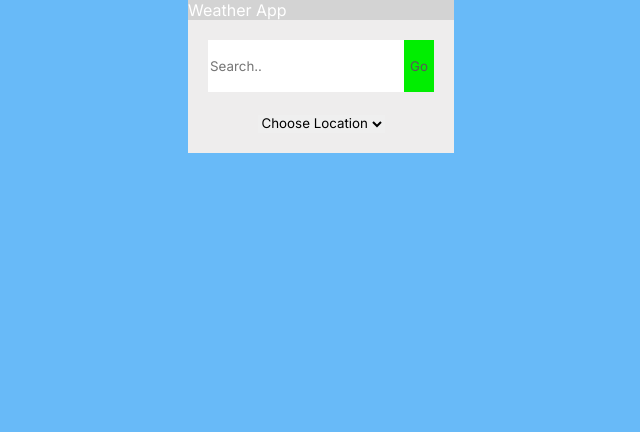
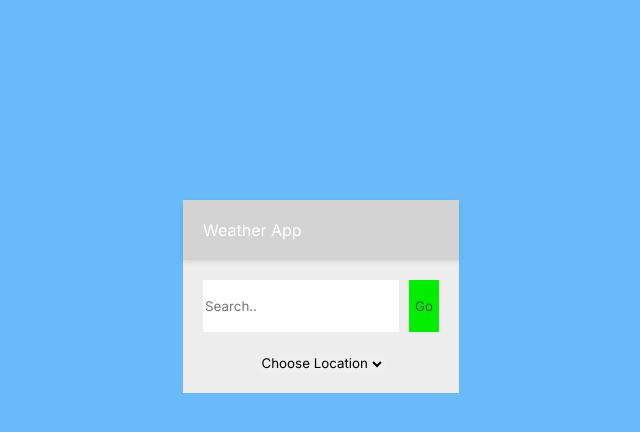
Before and after one commit to joshuaayoka/weather-app, a React (Vite) app: page / in a window 1280 px wide. Shown: the top 432 px of the page, without its empty margins (319-959 px from the left). Built offline with nearby package versions, Linux system fonts and the light colour scheme.

Commit message:
changes to styling and package.json

```diff
--- a/package.json
+++ b/package.json
@@ -4,6 +4,8 @@
   "version": "0.0.0",
   "type": "module",
   "scripts": {
+    "predeploy": "npm run build",
+    "deploy": "gh-pages -d build",
     "dev": "vite",
     "build": "vite build",
     "lint": "eslint . --ext js,jsx --report-unused-disable-directives --max-warnings 0",
@@ -22,6 +24,7 @@
     "eslint-plugin-react": "^7.33.2",
     "eslint-plugin-react-hooks": "^4.6.0",
     "eslint-plugin-react-refresh": "^0.4.5",
+    "gh-pages": "^6.1.1",
     "vite": "^5.0.8"
   }
 }
--- a/src/App.jsx
+++ b/src/App.jsx
@@ -83,7 +83,7 @@ export default function App() {
     console.log(locations)
 
     return (
-        <>
+        <div className="app">
             <header className="header">
                 Weather App
             </header>
@@ -127,6 +127,6 @@ export default function App() {
                 }
 
             </main>
-        </>
+        </div>
     )
 }
--- a/src/style.css
+++ b/src/style.css
@@ -6,11 +6,12 @@
 }
 
 body {
-    margin: 0;
+    margin: 200px;
     display: flex;
     place-items: center;
     max-width: 320px;
     background-color: rgb(238, 237, 237);
+
 }
 
 main {
@@ -20,6 +21,8 @@ main {
 .header {
     background-color: lightgrey;
     color: white;
+    box-shadow: 0px 2px 4px rgba(0, 0, 0, 0.1);
+    padding: 20px;
 }
 
 .search {
@@ -37,6 +40,11 @@ main {
     border: none;
     background-color: rgb(1, 238, 1);
     color: rgb(88, 87, 87);
+    margin-left: 10px;
+}
+
+.search > button:hover {
+    background-color: rgb(76, 255, 76);
 }
 
 .select {
@@ -47,4 +55,5 @@ main {
 .select-location {
     font-family: 'Inter', sans-serif;
     border: none;
+    border-radius: 4px;
 }
```
Also changed, not shown: 1 other file (tests, documents, lock files or other folders). Lines whose indentation alone changed are shown as unchanged.
